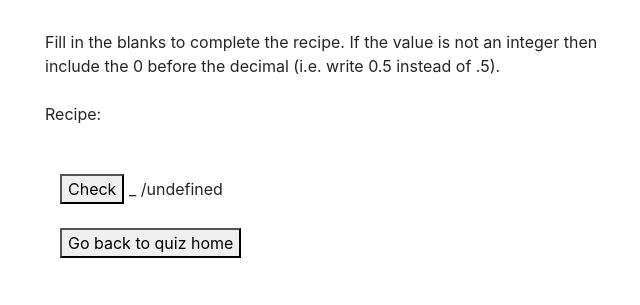
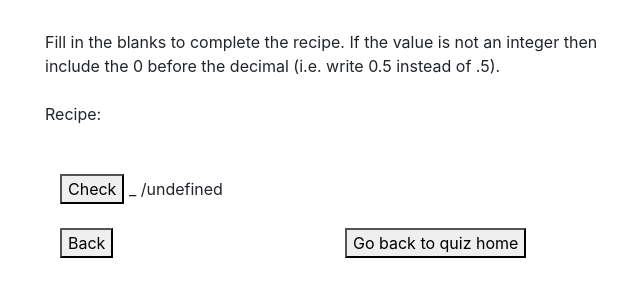
Before and after one commit to cbcobashatse/basic_cocktails, a Flask app: template templates/fill_in_the_blank.html in a window 1280 px wide. Shown: the part 86-391 px from the top of the page, without its empty margins (595-1235 px from the left). Run offline with Flask 2, Linux system fonts and the light colour scheme; the template is opened without the code that fills it, so the values that code supplies are empty; some libraries are stand-ins or nearby versions.

Commit message:
added back button to fill in blank page

```diff
--- a/templates/fill_in_the_blank.html
+++ b/templates/fill_in_the_blank.html
@@ -6,6 +6,7 @@
 
 <script>
     let question={{question|tojson}}
+    let cocktails={{cocktails|tojson}}
 </script>
     <div class = "row">
         <div class = "col-md-6">
@@ -13,6 +14,7 @@
                 <div class = "row bold quiz_name serif">
                     {{question.title}}
                 </div>
+                <br><br>
                 <div class = "row">
                     <img src="{{question.image}}" width="80%">
                 </div>
@@ -42,9 +44,19 @@
             </br>
 
             <div class = "other_buttons">
-                <button class = "quiz_home_button">
-                    Go back to quiz home
-                </button>
+                <div class = "row">
+                    <div class = "col-md-6">
+                        <button class = "back_button">
+                            Back
+                        </button>
+                    </div>
+                    <div class = "col-md-6">
+                        <button class = "quiz_home_button">
+                            Go back to quiz home
+                        </button>
+                    </div>
+                </div>
+                <br>
             </div>
             </br>
         </div>
```
